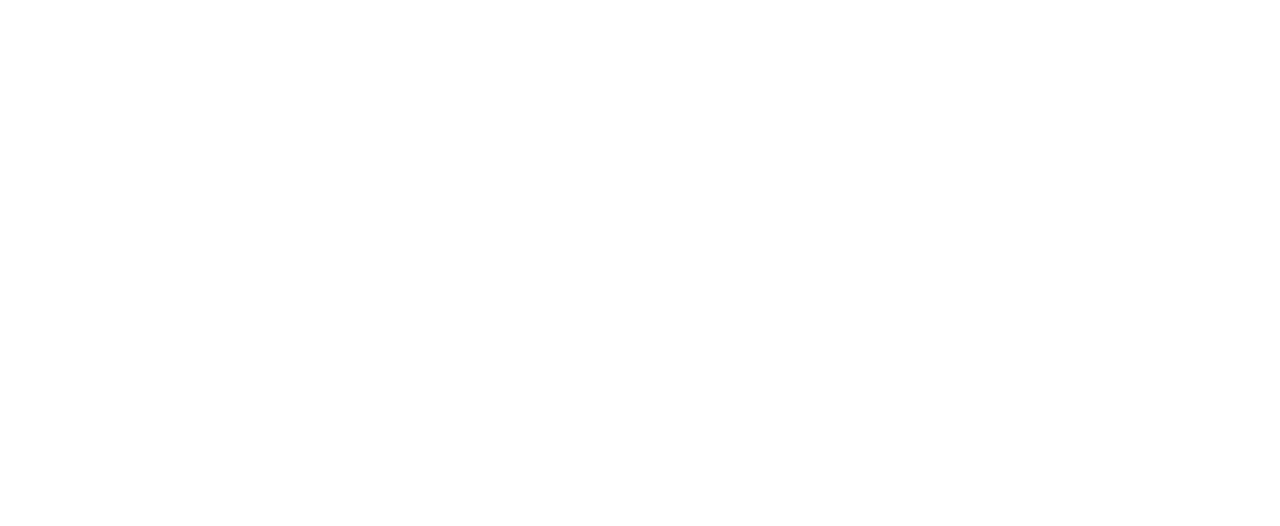
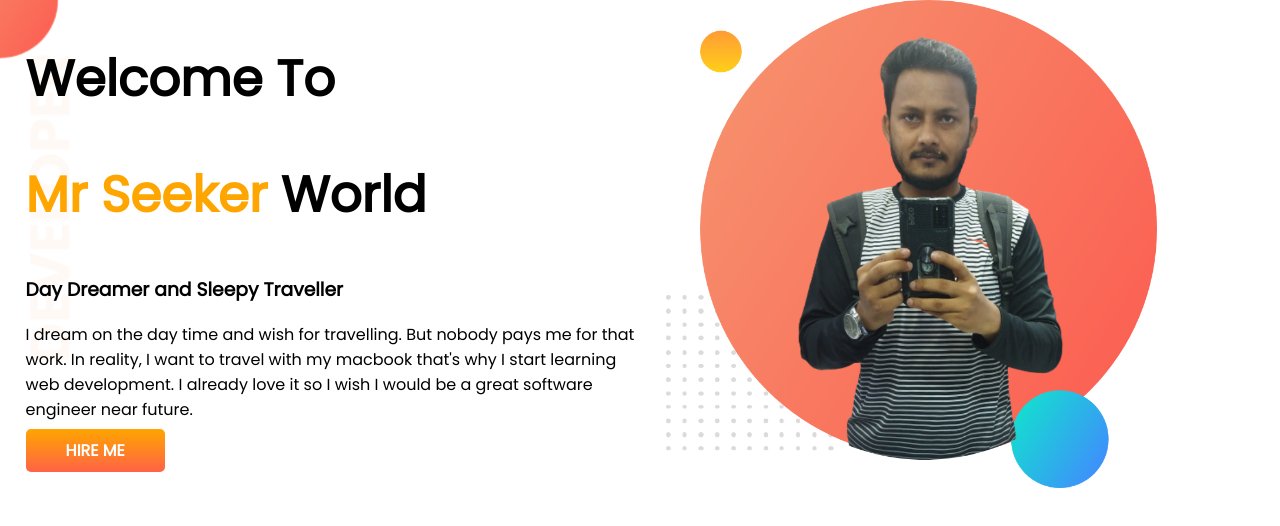
Before and after one commit to mrseeker53/developer-portfolio, a plain HTML site: page index.html in a window 1280 px wide. Drawn offline with Linux system fonts and the light colour scheme.

Commit message:
top banner section

```diff
--- a/index.html
+++ b/index.html
@@ -1,13 +1,33 @@
 <!DOCTYPE html>
 <html lang="en">
+
 <head>
     <meta charset="UTF-8">
     <meta http-equiv="X-UA-Compatible" content="IE=edge">
     <meta name="viewport" content="width=device-width, initial-scale=1.0">
-    <title>Nayeem Portfolio</title>
+    <title>Seeker Portfolio</title>
+    <link rel="preconnect" href="https://fonts.googleapis.com">
+    <link rel="preconnect" href="https://fonts.gstatic.com" crossorigin>
+    <link href="https://fonts.googleapis.com/css2?family=Poppins&display=swap" rel="stylesheet">
     <link rel="stylesheet" href="style.css">
 </head>
+
 <body>
+    <section class="top-banner">
+        <div class="half-width">
+            <h1>Welcome To</h1>
+            <h1><span class="orange">Mr Seeker </span>World</h1>
+            <h3>Day Dreamer and Sleepy Traveller</h3>
+            <p>I dream on the day time and wish for travelling. But nobody pays me for that work. In reality, I want to
+                travel with my macbook that's why I start learning web development. I already love it so I wish I
+                would be a great software engineer near future.</p>
+            <a class="link-button" href="https://www.linkedin.com/in/mr-seeker009/" target="_blank">HIRE ME</a>
+        </div>
+        <div class="half-width">
+            <img src="images/nayeem.png" />
+        </div>
+    </section>
 
 </body>
+
 </html>
--- a/style.css
+++ b/style.css
@@ -0,0 +1,39 @@
+body {
+    font-family: 'Poppins', sans-serif;
+    margin: 0;
+}
+
+h1 {
+    font-size: 50px;
+}
+
+.orange {
+    color: orange;
+}
+
+section {
+    display: flex;
+}
+
+.half-width {
+    width: 50%;
+    padding-left: 2%;
+}
+
+.half-width img {
+    width: 80%;
+}
+
+.link-button {
+    text-decoration: none;
+    background-image: linear-gradient(orange, tomato);
+    color: #ffffff;
+    font-weight: 700;
+    padding: 10px 40px;
+    border-radius: 5px;
+}
+
+.top-banner {
+    background-image: url(images/top-banner.png);
+    background-repeat: no-repeat;
+}
```
Also changed, not shown: images/dream-bg.png (added), images/exp-bg.png (added), images/jhankar.png (added), images/jhankar2.png (added), images/my-bg.png (added), images/my-bg2.png (added), images/nayeem.png (added), images/top-banner.png (added), showOff/Black & White.JPG (added), showOff/IMG_20200911_114007.jpg (added), showOff/IMG_20210514_114250.jpg (added), showOff/IMG_4486 (3).JPG (added), 1 other file.
